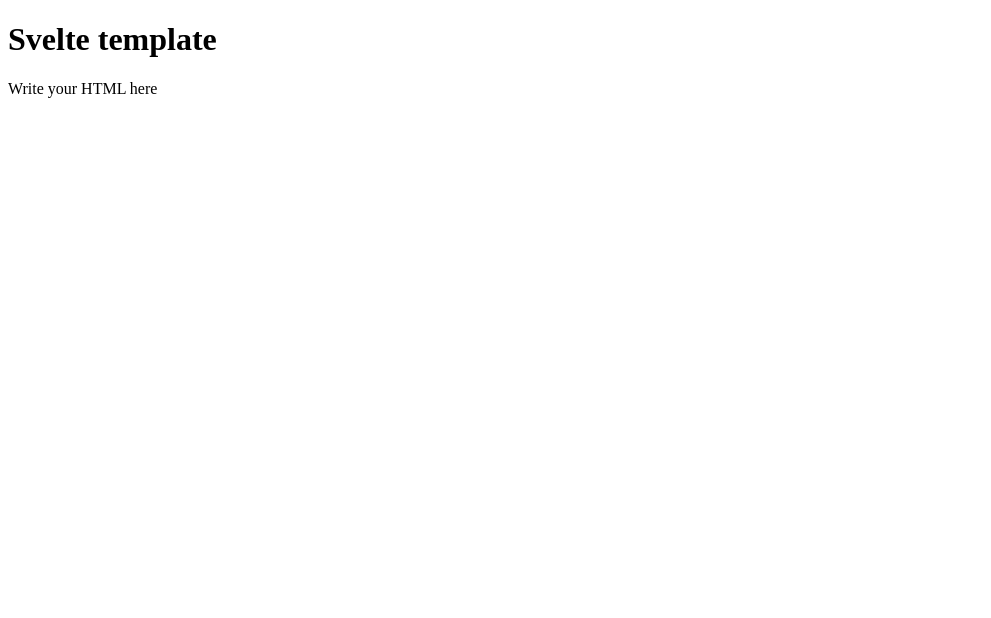
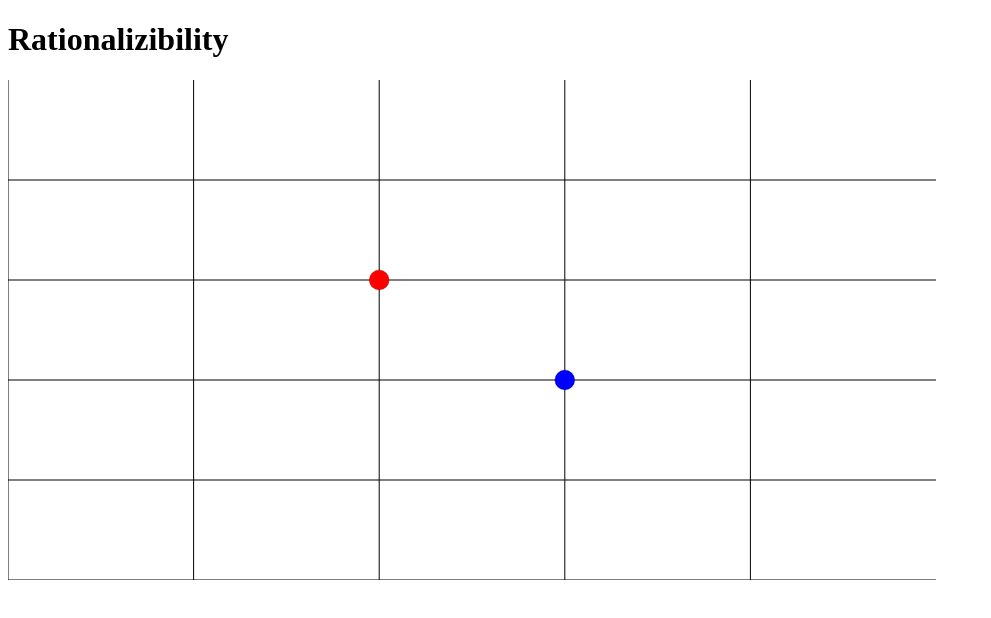
Before and after one commit to EdwardNew/RationalizibilityVisualization, a SvelteKit app: page / in a window 1280 px wide. Shown: the top 618 px of the page, without its empty margins (0-991 px from the left). Built offline with nearby package versions, Linux system fonts and the light colour scheme.

Commit message:
Working static graph and points, need to implement drag

```diff
--- a/src/components/App.svelte
+++ b/src/components/App.svelte
@@ -1,11 +1,9 @@
 <script>
-  // Write your JS here, or import other files
+    import Graph from '../components/Graph.svelte'
 </script>
 
 <main>
-  <h1>Svelte template</h1>
-
-  <p>Write your HTML here</p>
+  <Graph />
 </main>
 
 <style>
--- /dev/null
+++ b/src/components/Graph.svelte
@@ -0,0 +1,65 @@
+<script>
+    import * as d3 from 'd3';
+
+    const width = 928;
+    const height = 500;
+    const marginTop = 10;
+    const marginRight = 10;
+    const marginBottom = 20;
+    const marginLeft = 40;
+
+    let xScale = d3.scaleLinear([0, 5], [0, width]);
+    const xAxis = [...Array(5).keys()];
+
+    let yScale = d3.scaleLinear([0, 5], [0, height]);
+    const yAxis = [...Array(5).keys()];
+
+    let player1 = {'x':2, 'y':2, 'color': 'red'};
+    let player2 = {'x':3, 'y':3, 'color': 'blue'};
+    let players = [player1, player2];
+
+
+    let mousePosition = [0, 0];
+    function recordMousePosition(event) {
+        mousePosition = d3.pointer(event);
+    }
+
+</script>
+
+<h1>Rationalizibility</h1>
+
+<svg {width} {height} viewBox="0 0 {width} {height}" on:pointermove={recordMousePosition}>
+
+    <!-- axis -->
+    <g stroke="lightgray" stroke-width="0.5">
+        {#each xAxis as x}
+            <line x="0" y1="0" x2="0" y2="{height}" transform='translate({xScale(x)} 0)' stroke='black' stroke-width='1'></line>
+        {/each}
+
+        {#each yAxis as y}
+            <line x="0" y1="{yScale(1)}" x2="{width}" y2="{yScale(1)}" transform='translate(0 {yScale(y)})' stroke='black' stroke-width='1'></line>
+        {/each}
+    </g>
+
+    <!-- points -->
+    <g stroke="#000" stroke-opacity="0.2">
+        {#each players as d, i}
+            <circle
+            key={i}
+            id='player{i+1}'
+            cx={xScale(d.x)}
+            cy={yScale(d.y)}
+            fill={d.color}
+            r="10"
+            />
+        {/each}
+    </g>
+</svg>
+
+
+<style>
+svg {
+    max-width: 100%;
+    height: auto;
+  }
+</style>
```
